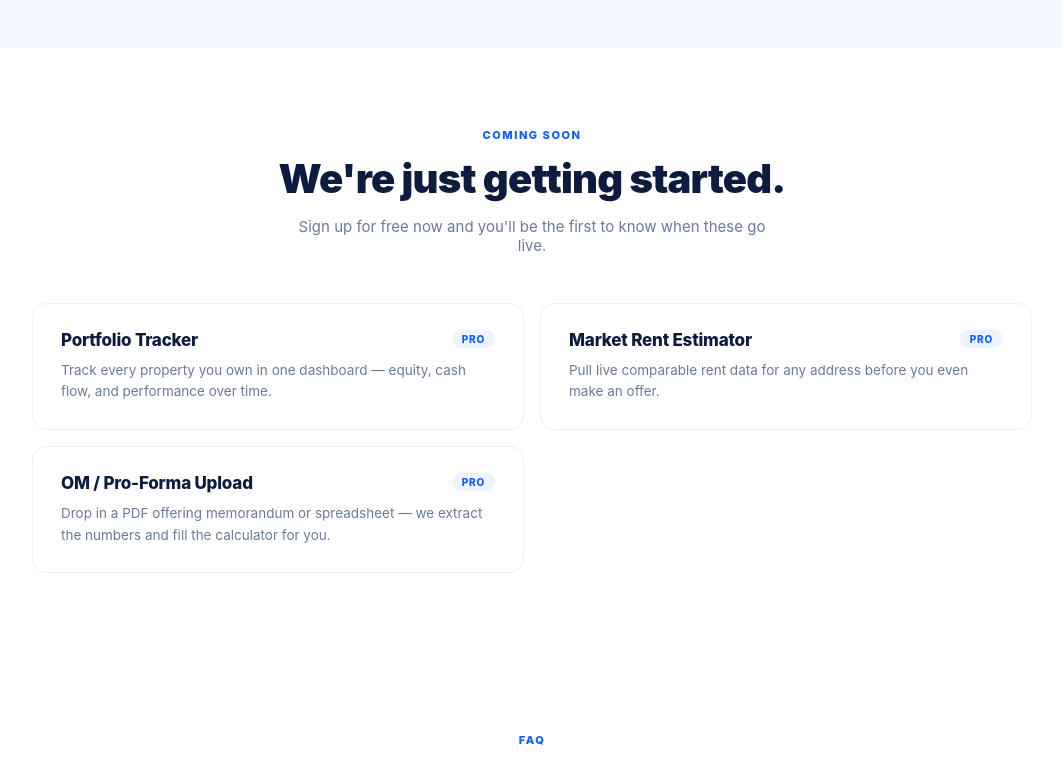
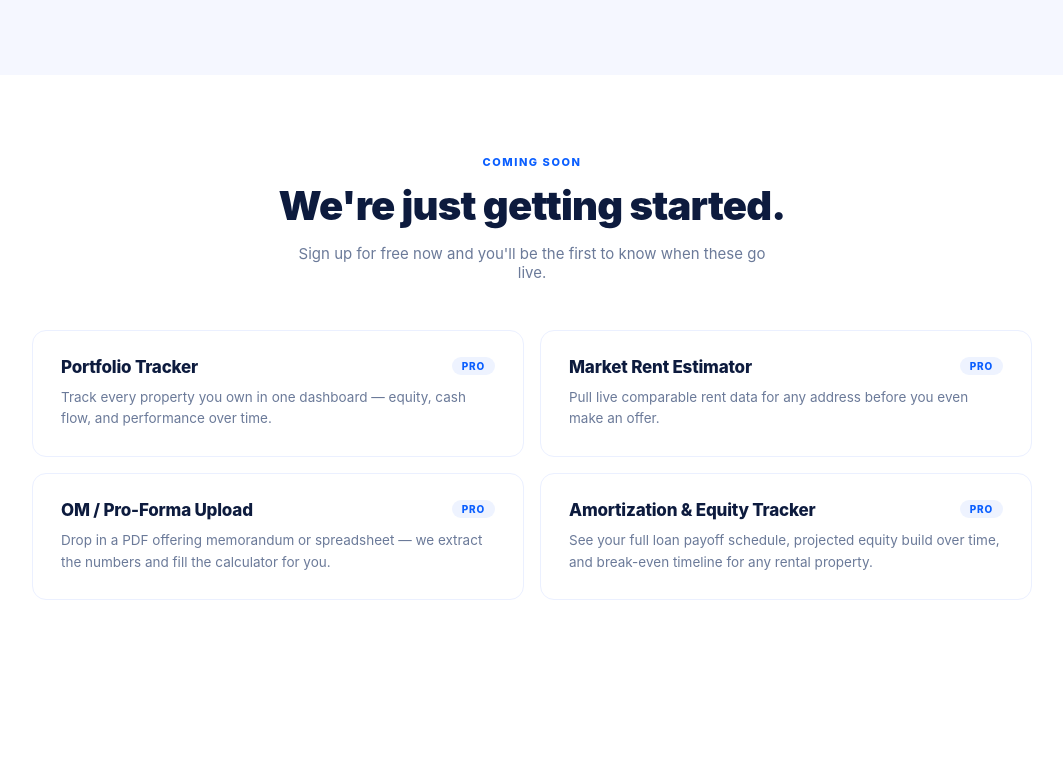
Before and after one commit to zannettidigitalassets-spec/spreadrun, a React (Vite) app: page / in a window 1280 px wide. Shown: the part 2861-3622 px from the top of the page, without its empty margins (108-1171 px from the left). Built offline with nearby package versions, Linux system fonts and the light colour scheme.

Commit message:
Update Landing.jsx

```diff
--- a/src/Landing.jsx
+++ b/src/Landing.jsx
@@ -93,6 +93,7 @@ const PRICING = [
       "Portfolio tracker & dashboard",
       "Live market rent estimates",
       "Upload OM/pro-forma — auto-fills calculators",
+      "Amortization & equity tracker",
       "AI deal analyzer",
       "Priority support",
     ],
@@ -118,6 +119,11 @@ const COMING_SOON = [
     name: "OM / Pro-Forma Upload",
     tier: "Pro",
     desc: "Drop in a PDF offering memorandum or spreadsheet — we extract the numbers and fill the calculator for you.",
+  },
+  {
+    name: "Amortization & Equity Tracker",
+    tier: "Pro",
+    desc: "See your full loan payoff schedule, projected equity build over time, and break-even timeline for any rental property.",
   },
 ];
 
```
